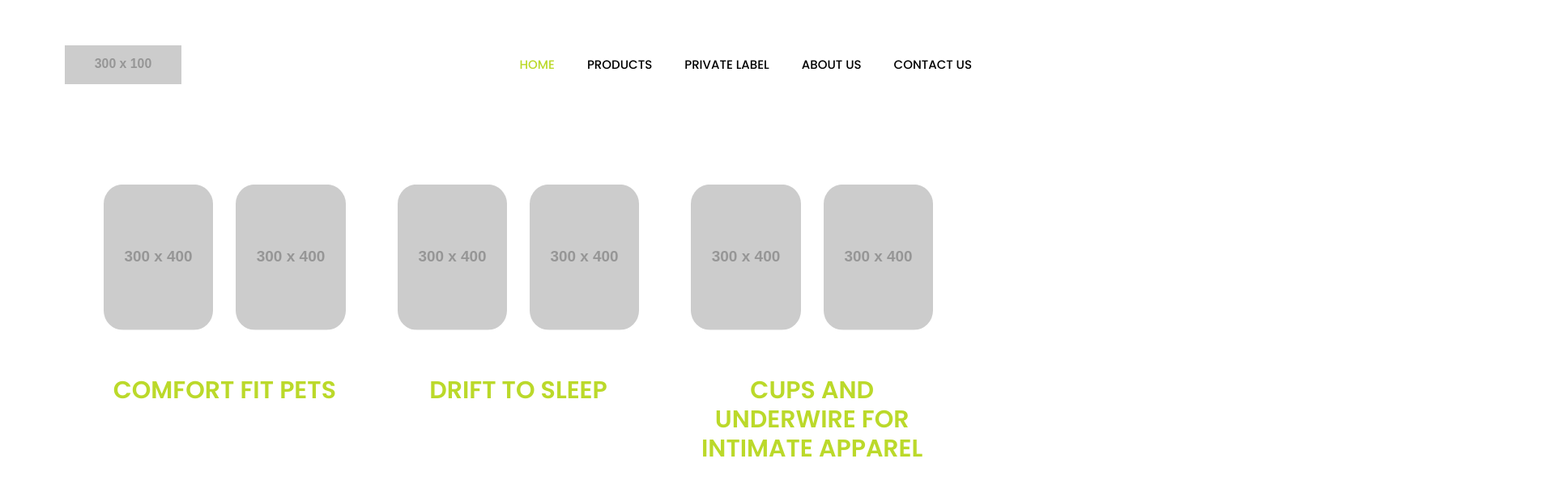
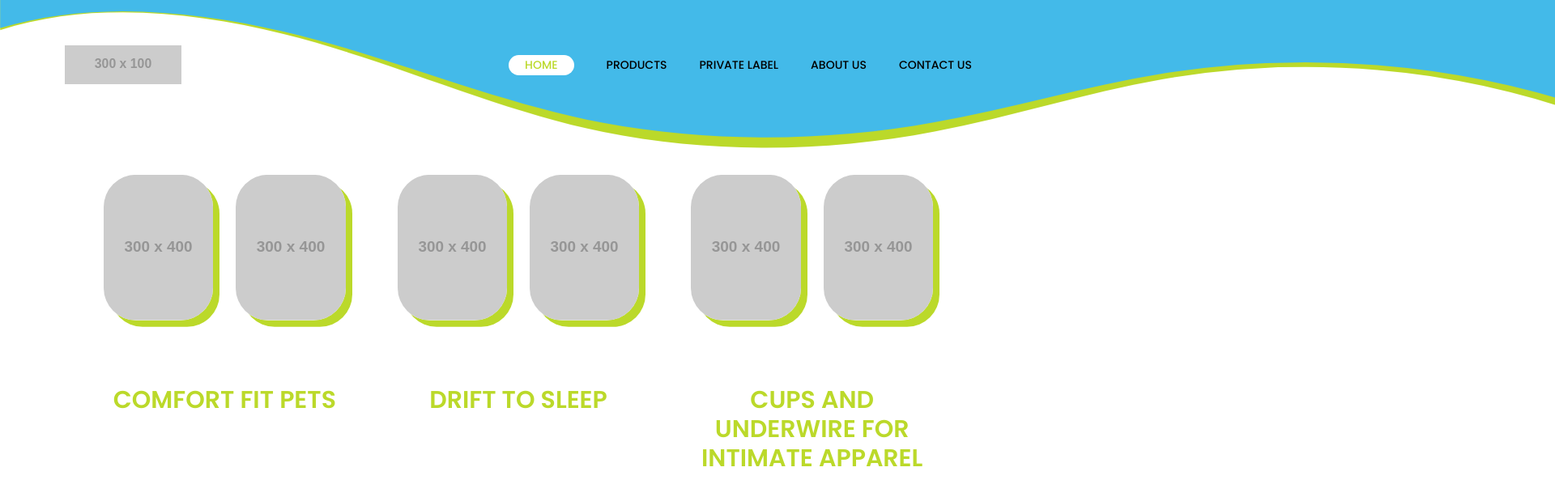
Before and after one commit to BhathiyaTK/metric, a React (Vite) app: page / in a window 1280 px wide. Shown: the top 614 px of the page at 81% size, 1920 px wide, since content can reach past the window. Built offline with nearby package versions, Linux system fonts and the light colour scheme.

Commit message:
Add navbar wave shape + product shadows

```diff
--- a/src/components/Home.jsx
+++ b/src/components/Home.jsx
@@ -8,15 +8,15 @@ const Home = () => {
                 {productCards.map((card, index) => (
                     <div className="w-1/3 text-center" key={index}>
                         <div className="flex flex-row space-x-7 items-center">
-                            <div className="w-1/2 rounded-3xl overflow-hidden">
+                            <div className="w-1/2 rounded-4xl overflow-hidden green-shadow">
                                 <img src={card.imageOne} alt="image-one" />
                             </div>
-                            <div className="w-1/2 rounded-3xl overflow-hidden">
+                            <div className="w-1/2 rounded-4xl overflow-hidden green-shadow">
                                 <img src={card.imageTwo} alt="image-two" />
                             </div>
                         </div>
                         <Link to={'products/' + card.path}>
-                            <h2 className="uppercase text-primaryGreen hover:text-primaryBlue transition-all font-poppins font-semibold xs:text-md sm:text-lg md:text-2xl lg:text-3xl mt-14">
+                            <h2 className="uppercase text-primaryGreen hover:text-primaryBlue transition-all font-poppins font-semibold xs:text-md sm:text-lg md:text-2xl lg:text-3xl mt-20">
                                 {card.name}
                             </h2>
                         </Link>
--- a/src/components/common/Navbar.jsx
+++ b/src/components/common/Navbar.jsx
@@ -5,16 +5,26 @@ import { navLinks } from "../../constants";
 
 const Navbar = () => {
   const [toggle, setToggle] = useState(false);
-  let linkStyleClasses = 'font-poppins font-medium cursor-pointer text-[15px] uppercase mr-10 last:mr-0 ';
+  let linkStyleClasses = 'font-poppins font-medium cursor-pointer text-[14px] uppercase mr-10 last:mr-0 ';
 
   return (
     <nav className="w-full flex py-14 justify-between items-center navbar px-20">
+      <div className="custom-shape-divider-top-1668835711">
+        <svg data-name="Layer 1" xmlns="http://www.w3.org/2000/svg" viewBox="0 0 1200 120" preserveAspectRatio="none">
+          <path d="M985.66,92.83C906.67,72,823.78,31,743.84,14.19c-82.26-17.34-168.06-16.33-250.45.39-57.84,11.73-114,31.07-172,41.86A600.21,600.21,0,0,1,0,27.35V120H1200V95.8C1132.19,118.92,1055.71,111.31,985.66,92.83Z" class="shape-fill"></path>
+        </svg>
+      </div>
+      <div className="custom-shape-divider-top-1668836727">
+        <svg data-name="Layer 1" xmlns="http://www.w3.org/2000/svg" viewBox="0 0 1200 120" preserveAspectRatio="none">
+          <path d="M985.66,92.83C906.67,72,823.78,31,743.84,14.19c-82.26-17.34-168.06-16.33-250.45.39-57.84,11.73-114,31.07-172,41.86A600.21,600.21,0,0,1,0,27.35V120H1200V95.8C1132.19,118.92,1055.71,111.31,985.66,92.83Z" class="shape-fill"></path>
+        </svg>
+      </div>
       {/* <img src={logo} alt="metric" className="w-auto h-[48px] mr-2" /> */}
       <img src="https://via.placeholder.com/300x100" alt="metric" className="w-auto h-[48px] mr-2" />
 
       <ul className="list-none sm:flex hidden justify-end items-center flex-1">
         {navLinks.map((nav, index) => (
-          <NavLink to={nav.path} end={nav.path !== 'products' ? true : false} className={({ isActive }) => isActive ? `${linkStyleClasses}` + 'text-primaryGreen' : `${linkStyleClasses}` + 'text-black'} key={index} >{nav.title}</NavLink>
+          <NavLink to={nav.path} end={nav.path !== 'products' ? true : false} className={({ isActive }) => isActive ? `${linkStyleClasses}` + 'text-primaryGreen bg-white rounded-2xl px-5 py-0.5' : `${linkStyleClasses}` + 'text-black'} key={index} >{nav.title}</NavLink>
           // <NavigationLink to={nav.path} title={nav.title} index={index} key={index} />
         ))}
       </ul>
@@ -30,7 +40,7 @@ const Navbar = () => {
         <div className={`${!toggle ? "hidden" : "flex"} p-6 bg-black-gradient absolute top-20 right-0 mx-4 my-2 min-w-[140px] rounded-xl sidebar`}>
           <ul className="list-none flex justify-end items-start flex-1 flex-col">
             {navLinks.map((nav, index) => (
-              <NavLink to={nav.path} end={nav.path !== 'products' ? true : false} className={({ isActive }) => isActive ? `${linkStyleClasses}` + 'text-primaryGreen' : `${linkStyleClasses}` + 'text-black'} key={index} >{nav.title}</NavLink>
+              <NavLink to={nav.path} end={nav.path !== 'products' ? true : false} className={({ isActive }) => isActive ? `${linkStyleClasses}` + 'text-primaryGreen bg-white rounded-2xl px-5 py-0.5' : `${linkStyleClasses}` + 'text-black'} key={index} >{nav.title}</NavLink>
             ))}
           </ul>
         </div>
--- a/src/components/products/CupsAndUnderwareHome.jsx
+++ b/src/components/products/CupsAndUnderwareHome.jsx
@@ -14,7 +14,7 @@ const CupsAndUnderwareHome = () => {
                      <div key={index}>
                         <div className="mt-10">
                            <h1 className="text-5xl font-poppins font-bold uppercase text-center text-primaryBlue mb-10">{product.title}</h1>
-                           <div className="relative w-4/5 mx-auto rounded-6xl overflow-hidden">
+                           <div className="relative w-4/5 mx-auto rounded-6xl overflow-hidden green-shadow">
                               <img src={product.image} alt={`image-${index}`} className="w-full" />
                               <span className="absolute bottom-5 left-1/2 -translate-x-1/2 px-3 py-1 rounded-2xl text-center bg-primaryGreen hover:bg-primaryBlue transition-all">
                                  <Link to={product.path} className="font-poppins font-semibold text-white uppercase">See all products</Link>
--- a/src/components/products/ProductHome.jsx
+++ b/src/components/products/ProductHome.jsx
@@ -19,10 +19,10 @@ const ProductHome = () => {
             {productCards.map((card, index) => (
                <div className="w-1/3 text-center" key={index}>
                   <div className="flex flex-row space-x-7 items-center">
-                     <div className="w-1/2 rounded-3xl overflow-hidden">
+                     <div className="w-1/2 rounded-4xl overflow-hidden green-shadow">
                         <img src={card.imageOne} alt="image-one" />
                      </div>
-                     <div className="w-1/2 rounded-3xl overflow-hidden">
+                     <div className="w-1/2 rounded-4xl overflow-hidden green-shadow">
                         <img src={card.imageTwo} alt="image-two" />
                      </div>
                   </div>
--- a/src/styles/index.css
+++ b/src/styles/index.css
@@ -3,6 +3,12 @@
 @tailwind base;
 @tailwind components;
 @tailwind utilities;
+
+
+:root {
+    --blue: #43BAE9;
+    --green: #BBD92A;
+}
 
 .custom-container {
     width: 80% !important;
@@ -11,3 +17,49 @@
 .custom-line-height {
     line-height: .25rem !important;
 }
+
+.custom-shape-divider-top-1668835711,
+.custom-shape-divider-top-1668836727 {
+    position: absolute;
+    top: 0;
+    left: 0;
+    width: 100%;
+    line-height: 0;
+    transform: rotateX(180deg);
+}
+
+.custom-shape-divider-top-1668835711 {
+    z-index: -1;
+}
+
+.custom-shape-divider-top-1668836727 {
+    z-index: -2;
+}
+
+.custom-shape-divider-top-1668835711 svg,
+.custom-shape-divider-top-1668836727 svg {
+    position: relative;
+    display: block;
+    width: calc(153% + 1.3px);
+    transform: rotateY(180deg);
+}
+
+.custom-shape-divider-top-1668835711 svg {
+    height: 172px;
+}
+
+.custom-shape-divider-top-1668836727 svg {
+    height: 185px;
+}
+
+.custom-shape-divider-top-1668835711 .shape-fill {
+    fill: var(--blue);
+}
+
+.custom-shape-divider-top-1668836727 .shape-fill {
+    fill: var(--green);
+}
+
+.green-shadow {
+    box-shadow: 8px 8px 0px 0px var(--green);
+}
```
